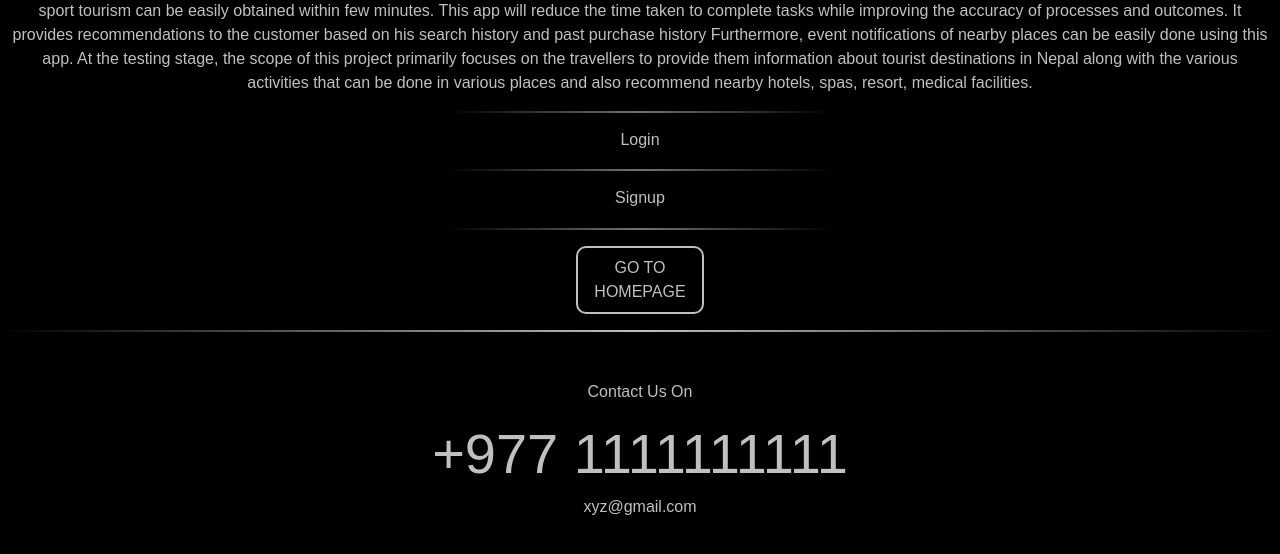
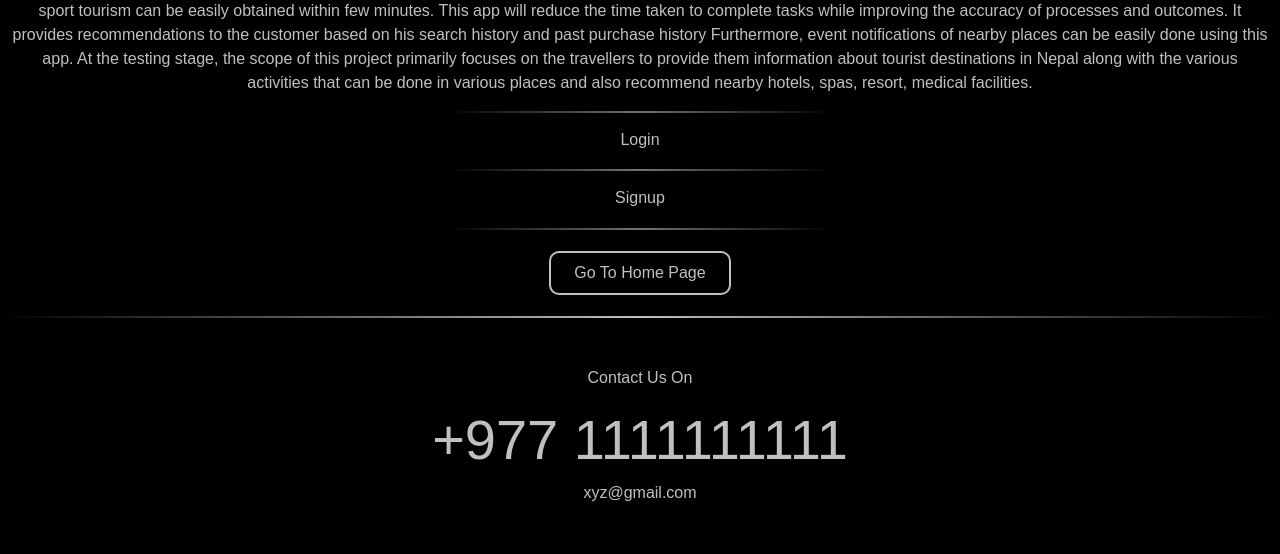
Before and after one commit to randazzle/NewMinorProjectDjango, a Django app: page / in a window 1280 px wide. Shown: the part 317-871 px from the top of the page. After the commit the page ends 818 px from the top, so only its background shows below. Run offline with Django 3.2, Linux system fonts and the light colour scheme; some libraries are stand-ins or nearby versions.

Commit message:
more button design article list

```diff
--- a/templates/home.html
+++ b/templates/home.html
@@ -28,9 +28,9 @@
     </div>
 </ul>
 
-<div onmouseover="this.style.color='black'; style.background ='silver' " onmouseout="style.background ='black'; this.style.border= '2px double silver' "  style="width:10%; margin:auto; border-radius:10px; border: '2px solid silver'" >
-        <div style="border: 2px solid silver; border-radius: 10px;width: 100%;" onmouseout="style.border='0px solid black' " >
-          <a class="nav-link" onmouseover="this.style.color='black';" style="text-align: center;color: silver; " onmouseout="this.style.color='silver';" href="{% url 'articles' %}" style="color: silver; ">GO TO HOMEPAGE</a>
+<div onmouseover="this.style.color='black'; style.background ='silver' " onmouseout="style.background ='black'; this.style.border= '2px double silver' "  style="width:15%;padding:5px; margin:auto; border-radius:10px; border: '2px solid silver'" >
+        <div style="transition: 1s; border: 2px solid silver; border-radius: 10px;width: 100%;" onmouseout="style.border='0px solid black' " >
+          <a class="nav-link" onmouseover="this.style.color='black';" style="text-align: center;color: silver; " onmouseout="this.style.color='silver';" href="{% url 'articles' %}" style="color: silver; ">Go To Home Page</a>
         </div>
 </div>
 
```
Also changed, not shown: articles/templates/articles/article_list.html (+5 -5 lines).
